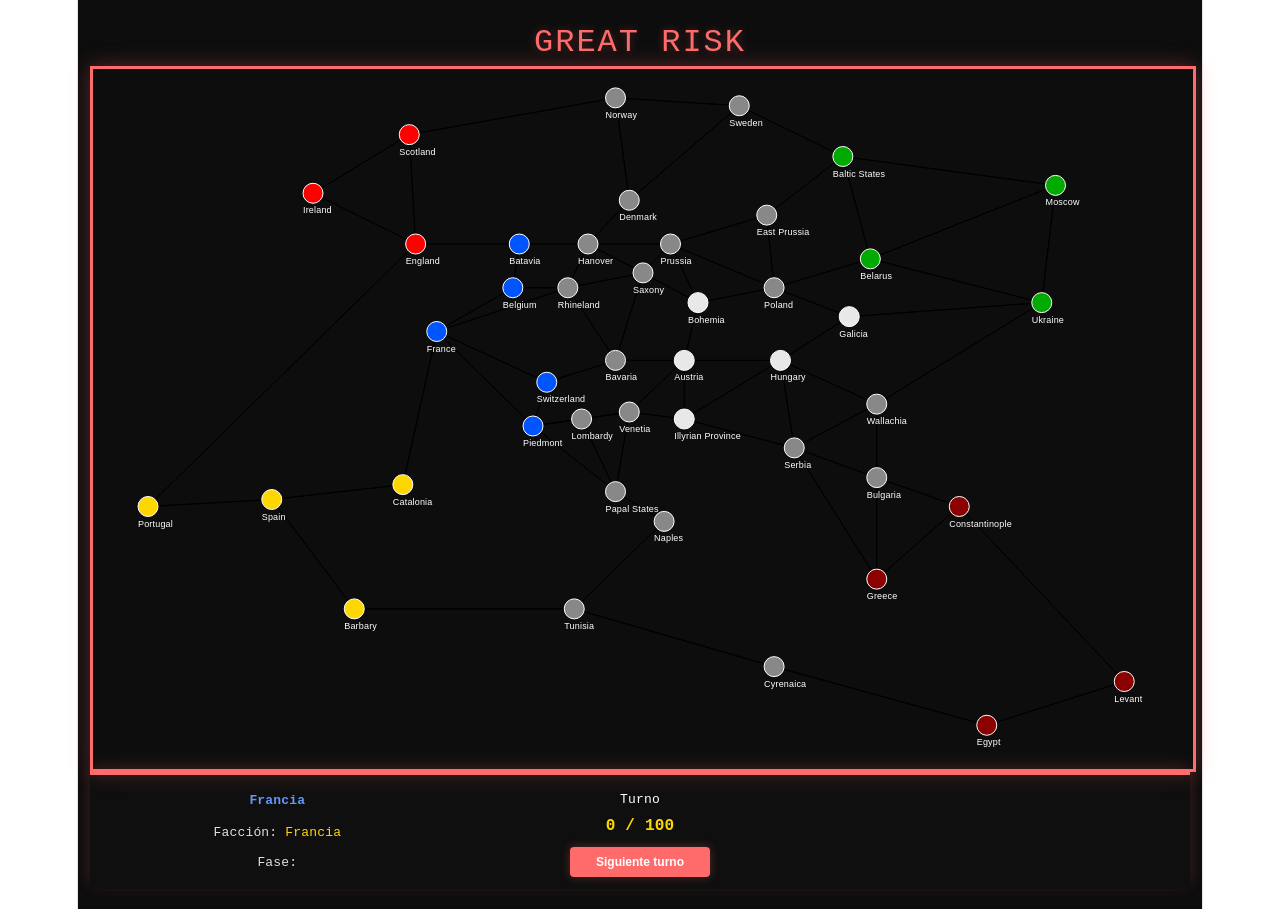
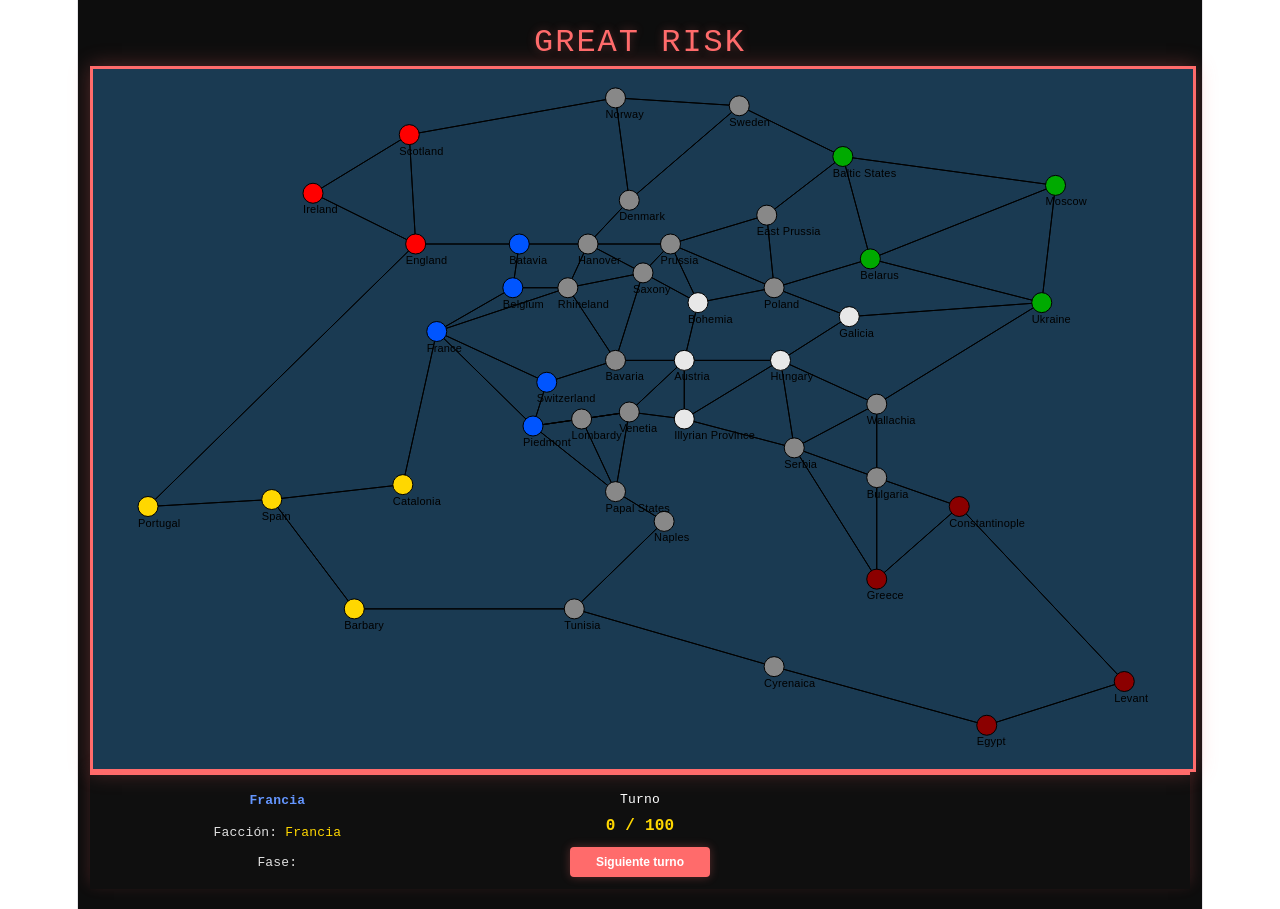
Before and after one commit to Arksh/42-ft_transcendence, a React (Vite) app in the folder gaming/: page / in a window 1280 px wide. Built offline with nearby package versions, Linux system fonts and the light colour scheme.

Commit message:
feat: add water background coloring (#1A3A52) to map canvas

```diff
--- a/gaming/src/components/Gameboard.jsx
+++ b/gaming/src/components/Gameboard.jsx
@@ -24,6 +24,7 @@ function initializeTerritoryOwners() {
   return owners;
 }
 
+// ========== INITIAL TROOP COUNT: REGIONAL CAPITALS = 3, OTHERS = 2 ==========
 function initializeTroopCount() {
   const counts = {};
   Object.keys(TERRITORIES).forEach((territoryId) => {
@@ -94,6 +95,7 @@ export default function GameBoard() {
     const img = new Image();
     img.src = mapPicking;
 
+    // ========== PIXEL DATA EXTRACTION & CACHING ==========
     img.onload = () => {
       // Draw color circles on picking canvas
       Object.entries(TERRITORIES).forEach(([, territory]) => {
@@ -126,14 +128,14 @@ export default function GameBoard() {
         }
       }
 
-      // Initialize territory canvas
+      // ========== TERRITORY FILL CACHE ==========
       const terrCanvas = document.createElement('canvas');
       terrCanvas.width = CANVAS_WIDTH;
       terrCanvas.height = CANVAS_HEIGHT;
       const tCtx = terrCanvas.getContext('2d');
       territoryCanvasRef.current = terrCanvas;
 
-      // Fill provinces with faction colors immediately
+      // Fill provinces with initial faction colors
       Object.entries(TERRITORIES).forEach(([id]) => {
         const factionId = territoryOwners[id];
         const factionColor =
@@ -150,7 +152,7 @@ export default function GameBoard() {
         }
       });
     };
-  }, []);
+  }, [territoryOwners]);
 
   // ========== FILL PROVINCES CACHE ==========
   useEffect(() => {
@@ -177,12 +179,16 @@ export default function GameBoard() {
     });
   }, [territoryOwners]);
 
+  // ========== MAIN DRAWING EFFECT ==========
   useEffect(() => {
     const canvas = canvasRef.current;
     const ctx = canvas.getContext('2d', { willReadFrequently: true });
-    ctx.clearRect(0, 0, CANVAS_WIDTH, CANVAS_HEIGHT);
 
-    // Draw picking map as background layer
+    // ========== WATER BACKGROUND ==========
+    ctx.fillStyle = '#1A3A52';
+    ctx.fillRect(0, 0, CANVAS_WIDTH, CANVAS_HEIGHT);
+
+    // Draw the picking map as background layer
     const pickingCanvas = pickingCanvasRef.current;
     if (pickingCanvas) {
       ctx.globalAlpha = 0.0;
@@ -190,8 +196,7 @@ export default function GameBoard() {
       ctx.globalAlpha = 1.0;
     }
 
-
-    // Drawing Territory connections
+    // Draw territory borders
     Object.entries(TERRITORIES).forEach(([, territory]) => {
       territory.neighbors.forEach((neighborId) => {
         const neighbor = TERRITORIES[neighborId];
@@ -211,7 +216,7 @@ export default function GameBoard() {
       ctx.drawImage(territoryCanvasRef.current, 0, 0);
     }
 
-    // Drawing Territories on Canvas
+    // Draw territories on canvas (circles + names)
     Object.entries(TERRITORIES).forEach(([id, territory]) => {
       const factionId = territoryOwners[id];
       const factionColor =
@@ -220,11 +225,11 @@ export default function GameBoard() {
       ctx.beginPath();
       ctx.arc(territory.cx, territory.cy, 10, 0, Math.PI * 2);
       ctx.fill();
-      ctx.strokeStyle = 'white';
+      ctx.strokeStyle = 'black';
       ctx.stroke();
 
-      ctx.fillStyle = 'white';
-      ctx.font = '9px Arial';
+      ctx.fillStyle = 'black';
+      ctx.font = '11px Arial';
       ctx.fillText(territory.name, territory.cx - 10, territory.cy + 20);
     });
 
@@ -242,6 +247,7 @@ export default function GameBoard() {
       }
     }
 
+    // Highlight selected territories
     const highlighted = [attackFrom, attackTo, fortifyFrom, fortifyTo].filter(Boolean);
     highlighted.forEach((territoryId) => {
       const territory = TERRITORIES[territoryId];
@@ -263,15 +269,7 @@ export default function GameBoard() {
       ctx.lineWidth = 3;
       ctx.stroke();
     });
-  }, [
-    territoryOwners /* Redibuja cuando cambian los propietarios */,
-    troopCount,
-    attackFrom,
-    attackTo,
-    fortifyFrom,
-    fortifyTo,
-    hoveredTerritory,
-  ]);
+  }, [territoryOwners, troopCount, attackFrom, attackTo, fortifyFrom, fortifyTo, hoveredTerritory]);
 
   // ========== TURN MANAGEMENT ==========
   async function handleNextTurn() {
@@ -756,7 +754,7 @@ export default function GameBoard() {
             {phase === TurnManager.PHASES.FORTIFY && fortifyFrom && fortifyTo && (
               <div style={{ color: 'white', fontSize: '12px' }}>
                 <div style={{ fontWeight: 'bold', marginBottom: '6px' }}>
-                  {TERRITORIES[fortifyFrom].name} → {TERRITORIES[fortifyTo].name}
+                  {TERRITORIES[fortifyFrom].name} '&gt;' {TERRITORIES[fortifyTo].name}
                 </div>
                 <input
                   type="range"
```
